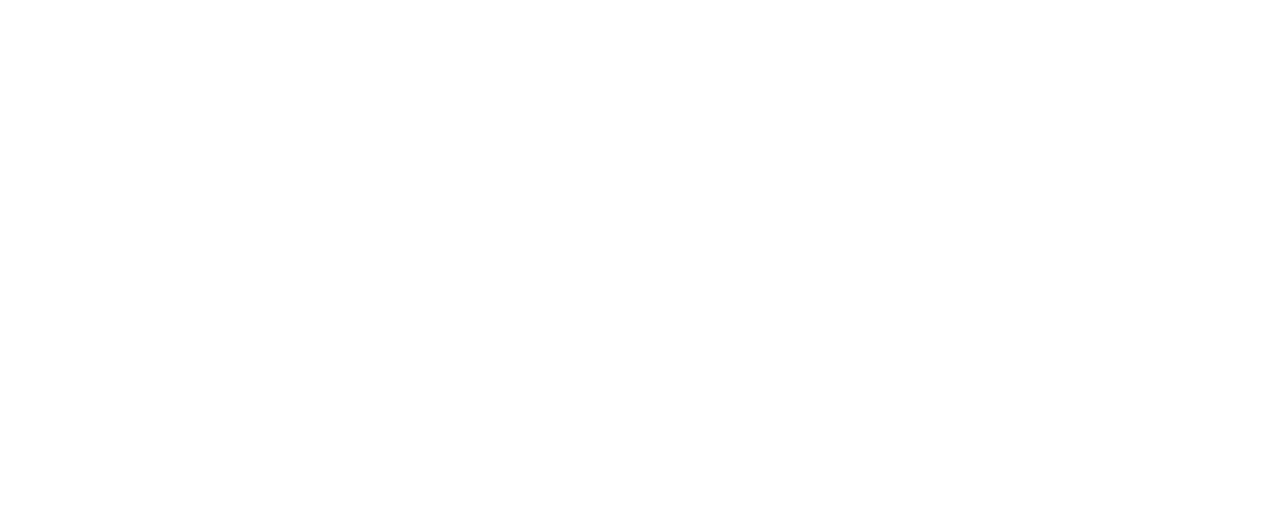
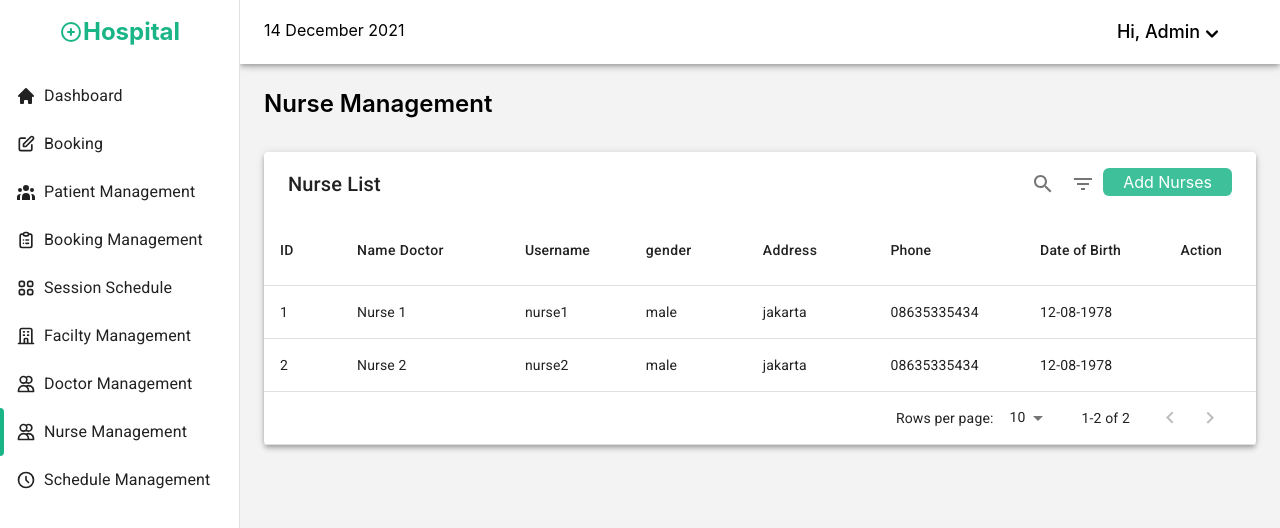
Before and after one commit to rlzmtnck/FE-Hospital-Management-System, a React (Create React App) app: page /nurse-management in a window 1280 px wide. Before the commit this address had no page. Shown: the top 528 px of the page. Built offline with nearby package versions, Linux system fonts and the light colour scheme.

Commit message:
fix modal dialoge

```diff
--- a/src/components/Modal.js
+++ b/src/components/Modal.js
@@ -1,4 +1,6 @@
 import React from "react";
+import ModalMUI from "@mui/material/Modal";
+import Box from "@mui/material/Box";
 
 export default function Modal({
   children,
@@ -6,12 +8,29 @@ export default function Modal({
   onClose,
   title,
   id,
-  data,
+  rowData,
   onEdit,
   ...props
 }) {
+  const style = {
+    position: "absolute",
+    top: "50%",
+    left: "50%",
+    transform: "translate(-50%, -50%)",
+    width: 400,
+    // bgcolor: "background.paper",
+    // border: "2px solid #000",
+  };
   return (
-    <div id={id} className="modal">
+    <ModalMUI
+      {...props}
+      open={open}
+      onClose={onClose}
+      aria-labelledby="modal-modal-title"
+      aria-describedby="modal-modal-description"
+    >
+      <Box sx={style}>
+        <div id={id} className="max-w-md">
           <div className="relative modal-box rounded-b-md max-w-sm">
             <div className="bg-maingreen-100 rounded-t-md absolute inset-x-0 top-0 py-4">
               <h1 className="text-white text-xl text-center">{title}</h1>
@@ -19,5 +38,7 @@ export default function Modal({
             <div className="mt-14">{children}</div>
           </div>
         </div>
+      </Box>
+    </ModalMUI>
   );
 }
--- a/src/components/PatientManagement/ModalEdit.jsx
+++ b/src/components/PatientManagement/ModalEdit.jsx
@@ -1,27 +1,48 @@
 import React, { Fragment, useState } from "react";
 import { Dialog } from "@headlessui/react";
+import Box from "@mui/material/Box";
+import Button from "@mui/material/Button";
+import Typography from "@mui/material/Typography";
+import Modal from "@mui/material/Modal";
 
 export default function ModalEdit(props) {
-  const { open, onClose, data, id, alldata } = props;
-  console.log(data, "data");
+  const { open, onClose, rowData, id } = props;
+  const style = {
+    position: "absolute",
+    top: "50%",
+    left: "50%",
+    transform: "translate(-50%, -50%)",
+    width: 500,
+    bgcolor: "background.paper",
+    border: "2px solid #000",
+    boxShadow: 24,
+    p: 4,
+  };
   return (
-    <div id={`edit-modal-${id}`}>
-      <Dialog open={open} onClose={onClose}>
-        <Dialog.Overlay />
+    <Modal
+        open={open}
+        onClose={onClose}
+        aria-labelledby="modal-modal-title"
+        aria-describedby="modal-modal-description"
+      >
+        <Box sx={style}>
+          <Typography id="modal-modal-title" variant="h6" component="h2">
+            Text in a modal
+          </Typography>
+          {rowData.map((data) => {
+            return (
+              <>
+                <Typography id="modal-modal-description" variant="subtitle1">
+                  {data}
+                </Typography>
+              </>
+            );
+          })}
 
-        <Dialog.Title>Deactivate account</Dialog.Title>
-        <Dialog.Description>
-          This will permanently deactivate your account
-        </Dialog.Description>
-        {/* <h1>{data[1]}</h1> */}
-        <p>
-          Are you sure you want to deactivate your account? All of your data
-          will be permanently removed. This action cannot be undone.
-        </p>
-
-        {/* <button onClick={() => setIsOpen(false)}>Deactivate</button> */}
-        <button onClick={onClose}>Cancel</button>
-      </Dialog>
-    </div>
+          <Typography id="modal-modal-description" sx={{ mt: 2 }}>
+            Duis mollis, est non commodo luctus, nisi erat porttitor ligula.
+          </Typography>
+        </Box>
+      </Modal>
   );
 }
--- a/src/components/PatientManagement/ModalEditPatient.js
+++ b/src/components/PatientManagement/ModalEditPatient.js
@@ -1,4 +1,4 @@
-import React, { useState } from "react";
+import React, { useState, useEffect, useMemo } from "react";
 import { TextField } from "@mui/material";
 import Radio from "@mui/material/Radio";
 import RadioGroup from "@mui/material/RadioGroup";
@@ -10,27 +10,30 @@ import LocalizationProvider from "@mui/lab/LocalizationProvider";
 import DesktopDatePicker from "@mui/lab/DesktopDatePicker";
 import Stack from "@mui/material/Stack";
 import Modal from "../Modal";
+import Typography from "@mui/material/Typography";
+// import Modal from "@mui/material/Modal";
 
 export default function ModalEditPatient(props) {
-  const { open, onClose, data, id } = props;
-  const [value, setValue] = useState(new Date("2014-08-18T21:11:54"));
-  console.log(data, "data");
+  const { open, onClose, rowData, id } = props;
+  console.log("rowData", rowData);
 
-  console.log(id, "id");
-  const handleChange = (newValue) => {
-    setValue(newValue);
+  let initState = useMemo(() => [{}], []);
+  initState = {
+    id: rowData[0],
+    fullname: rowData[1],
+    nik: rowData[2],
+    norm: rowData[3],
+    address: rowData[4],
+    dob: new Date(rowData[6]),
+    gender: rowData[5],
   };
-  const initState = {
-    id: data[0],
-    fullname: data[1],
-    nik: data[2],
-    norm: data[3],
-    address: data[4],
-    dob: new Date(data[6]),
-    gender: data[5],
-  };
+
   const [valueForm, setvalueForm] = useState(initState);
-
+  console.log("initState", initState);
+  console.log("value Form ", valueForm);
+  useEffect(() => {
+    setvalueForm(initState);
+  }, [initState]);
   const onChange = (e) => {
     const name = e.target.name;
     const value = e.target.value;
@@ -42,8 +45,24 @@ export default function ModalEditPatient(props) {
   };
 
   return (
-    <Modal title="Edit Patient" id={`edit-modal-${id}`}>
+    <Modal
+      open={open}
+      onClose={onClose}
+      title="Edit Patient"
+      id={`edit-modal-${id}`}
+    >
       <div>
+        {/* <div>
+          {rowData.map((data) => {
+            return (
+              <div>
+                <Typography id="modal-modal-description" variant="subtitle1">
+                  {data}
+                </Typography>
+              </div>
+            );
+          })}
+        </div> */}
         <div className="my-4">
           <TextField
             fullWidth
@@ -134,16 +153,10 @@ export default function ModalEditPatient(props) {
           </FormControl>
         </div>
         <div className="flex flex-col justify-center gap-2 mx-4  md:justify-end md:flex-row">
-          <button className="btn-main btn-primary">
-            Submit
+          <button className="btn-main btn-primary">Submit</button>
+          <button className="btn-main btn-secondary" onClick={onClose}>
+            Cancel
           </button>
-          <a
-            href="#"
-            className="btn-main btn-secondary"
-            onClick={onClose}
-          >
-            Cancel
-          </a>
         </div>
       </div>
     </Modal>
--- a/src/pages/NurseManagemet.jsx
+++ b/src/pages/NurseManagemet.jsx
@@ -0,0 +1,151 @@
+import React from 'react'
+import MUIDataTable from "mui-datatables";
+
+export default function NurseManagemet() {
+    const columns = [
+        { name: "id", label: "ID", options: { sort: true } },
+        {
+          name: "name",
+          label: "Name Doctor",
+          options: {
+            filter: true,
+            sort: true,
+          },
+        },
+        {
+          name: "username",
+          label: "Username",
+          options: {
+            filter: false,
+            sort: false,
+          },
+        },
+        {
+          name: "password",
+          label: "Password",
+          options: {
+            filter: false,
+            sort: false,
+            display: false,
+          },
+        },
+        {
+          name: "gender",
+          label: "gender",
+          options: {
+            filter: true,
+            sort: true,
+          },
+        },
+        {
+          name: "address",
+          label: "Address",
+          options: {
+            filter: true,
+            sort: true,
+          },
+        },
+        {
+          name: "phone",
+          label: "Phone",
+          options: {
+            filter: false,
+            sort: false,
+          },
+        },
+        {
+          name: "dob",
+          label: "Date of Birth",
+          options: {
+            filter: true,
+            sort: false,
+          },
+        },
+        {
+          name: "action",
+          label: "Action",
+          options: {
+            filter: false,
+            sort: false,
+            empty: true,
+            customBodyRender: (value, tableMeta, updateValue) => {
+              <>
+                <div className="flex gap-1">
+                  <a
+                    href={`#edit-modal-facilty-${tableMeta.rowData[0]}`}
+                    className="btn-main btn-primary"
+                    onClick={() => {
+                        console.log(tableMeta.rowData[0]);
+                    }}
+                  >
+                    Edit
+                  </a>
+                  <a
+                    href={`#delete-modal-facilty-${tableMeta.rowData[0]}`}
+                    className="btn-main btn-secondary"
+                  >
+                    Delete
+                  </a>
+                </div>
+              </>;
+            },
+          },
+        },
+      ];
+
+      const options = {
+        filterType: "dropdown",
+        selectableRowsHideCheckboxes: true,
+        download: false,
+        print: false,
+        viewColumns: false,
+        actionsColumnIndex: -1,
+        customToolbar: () => {
+          return (
+            <>
+              <a href={`#add-modal-doctor`} className="btn-main btn-green">
+                Add Nurses
+              </a>
+            </>
+          );
+        },
+      };
+
+      const data = [
+        {
+            id: "1",
+            name: "Nurse 1",
+            username: "nurse1",
+            password: "nurse1",
+            gender: "male",
+            address: "jakarta",
+            phone: "08635335434",
+            dob: "12-08-1978",
+        },
+        {
+            id: "2",
+            name: "Nurse 2",
+            username: "nurse2",
+            password: "nurse2",
+            gender: "male",
+            address: "jakarta",
+            phone: "08635335434",
+            dob: "12-08-1978",
+        }
+      ]
+    return (
+        <div className="min-h-screen">
+        <div className="mb-8">
+          <h1 className="text-2xl font-semibold text-left">Nurse Management</h1>
+        </div>
+        <div>
+          <MUIDataTable
+            title={"Nurse List"}
+            data={data}
+            columns={columns}
+            options={options}
+          />
+        </div>
+      </div>
+    )
+}
--- a/src/pages/ScheduleManagement.jsx
+++ b/src/pages/ScheduleManagement.jsx
@@ -1,9 +1,96 @@
-import React from 'react'
+import React from "react";
+import MUIDataTable from "mui-datatables";
 
 export default function ScheduleManagement() {
-    return (
-        <div>
+  const columns = [
+    { name: "id", label: "ID", options: { sort: true } },
+    {
+      name: "day",
+      label: "Day",
+      options: {
+        filter: true,
+        sort: true,
+      },
+    },
+    {
+      name: "start",
+      label: "Start",
+      options: {
+        filter: true,
+        sort: true,
+      },
+    },
+    {
+      name: "end",
+      label: "End",
+      options: {
+        filter: true,
+        sort: true,
+      },
+    },
+    {
+      name: "action",
+      label: "Action",
+      options: {
+        filter: false,
+        sort: false,
+        empty: true,
+        customBodyRender: (value, tableMeta, updateValue) => {
+          return (
+            <>
+              <div className="flex gap-1">
+                <a href={`#edit-schedule-modal-${tableMeta.rowData[0]}`}>
+                  Edit
+                </a>
+                <a href={`#delete-schedule-modal-${tableMeta.rowData[0]}`}>
+                  Delete
+                </a>
+              </div>
+            </>
+          );
+        },
+      },
+    },
+  ];
 
-        </div>
-    )
+  const options = {
+    filterType: "dropdown",
+    selectableRowsHideCheckboxes: true,
+    download: false,
+    print: false,
+    viewColumns: false,
+  };
+
+  const data = [
+    {
+      id: 1,
+      day: "Monday",
+      start: "08:00",
+      end: "16:00",
+    },
+    {
+      id: 2,
+      day: "Tuesday",
+      start: "08:00",
+      end: "16:00",
+    },
+  ];
+
+  return (
+    <div className="min-h-screen">
+      <div className="mb-8">
+        <h1 className="text-2xl font-semibold text-left">
+          Schedule Management
+        </h1>
+      </div>
+      <div>
+        <MUIDataTable
+          title={"Schedule List"}
+          data={data}
+          columns={columns}
+          options={options}
+        />
+      </div>
+    </div>
+  );
 }
--- a/src/routes/routes.js
+++ b/src/routes/routes.js
@@ -12,6 +12,8 @@ import BookingManagement from "../pages/BookingManagement.jsx";
 import SessionScheduleManagement from "../pages/SessionScheduleManagement.jsx";
 import FaciltyManagement from "../pages/FaciltyManagement.jsx";
 import DoctorManagement from "../pages/DoctorManagement.jsx";
+import NurseManagemet from "../pages/NurseManagemet";
+import ScheduleManagement from "../pages/ScheduleManagement";
 
 export default function routes() {
   return (
@@ -82,6 +84,24 @@ export default function routes() {
             </Layout>
           }
         />
+         <Route
+          path="/nurse-management"
+          exact
+          element={
+            <Layout>
+              <NurseManagemet />
+            </Layout>
+          }
+        />
+         <Route
+          path="/schedule-management"
+          exact
+          element={
+            <Layout>
+              <ScheduleManagement />
+            </Layout>
+          }
+        />
       </Routes>
     </BrowserRouter>
   );
--- a/src/routes/sidebar.js
+++ b/src/routes/sidebar.js
@@ -45,7 +45,7 @@ const menuItems = [
   {
     text: "Schedule Management",
     icon: <ClockIcon className="h-5 w-5 mr-2" />,
-    path: "/schdule-management",
+    path: "/schedule-management",
   },
 ];
 
```
Also changed, not shown: src/pages/PatientManagement.jsx (+14 -12 lines). Lines whose indentation alone changed are shown as unchanged.
